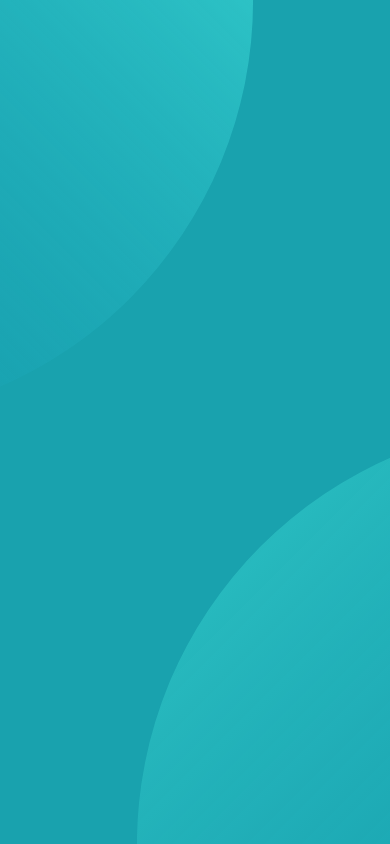
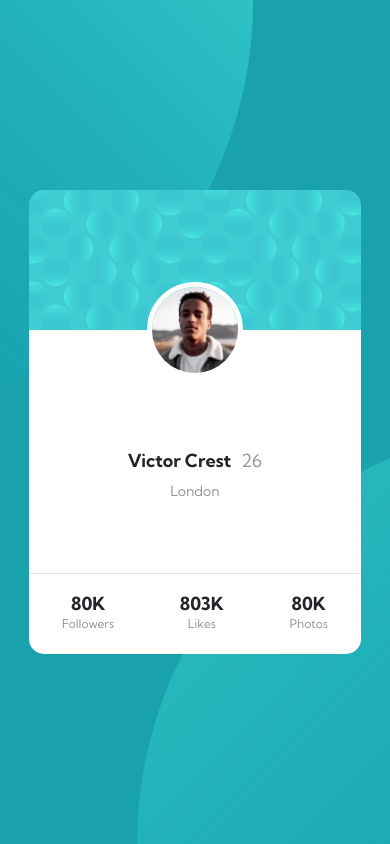
Before and after one commit to dlfigueira-frontendmentor/profile-card-component, an Angular app: page / in a window 390 px wide. Built offline with nearby package versions, Linux system fonts and the light colour scheme.

Commit message:
Finished mobile

```diff
--- a/src/app/app.component.html
+++ b/src/app/app.component.html
@@ -1,2 +1,28 @@
 <div class="background background--top"></div>
 <div class="background background--bottom"></div>
+<div class="main-view">
+  <div class="profile-card profile-card__background">
+    <img class="user-picture" src="../assets/image-victor.jpg" alt="user picture"/>
+    <div class="user-info-container-container">
+      <div class="user-info-container">
+        <div class="name">{{name}}</div>
+        <div class="age">{{age}}</div>
+      </div>
+      <div class="city">{{city}}</div>
+    </div>
+    <div class="social-info-container">
+      <div class="followers-container">
+        <div class="followers">{{followers}}</div>
+        <p class="followers-label">Followers</p>
+      </div>
+      <div class="likes-container">
+        <div class="likes">{{likes}}</div>
+        <p class="likes-label">Likes</p>
+      </div>
+      <div class="photos-container">
+        <div class="photos">{{followers}}</div>
+        <p class="photos-label">Photos</p>
+      </div>
+    </div>
+  </div>
+</div>
--- a/src/app/app.component.scss
+++ b/src/app/app.component.scss
@@ -19,3 +19,124 @@
   background-image: url("../assets/bg-pattern-bottom.svg");
   transform: translate(-65%, -50%);
 }
+
+.main-view {
+  display: flex;
+  align-items: center;
+  justify-content: center;
+  width: 100%;
+  height: 100%;
+}
+
+.profile-card {
+  display: flex;
+  flex-direction: column;
+  align-items: center;
+  justify-content: space-between;
+  background-color: white;
+  height: 55%;
+  width: 85%;
+  border-radius: 15px;
+  font-size: 18px;
+}
+
+.profile-card__background {
+  background-image: url("../assets/bg-pattern-card.svg");
+  background-repeat: no-repeat;
+}
+
+.user-picture {
+  height: 96px;
+  width: 96px;
+  border-radius: 50%;
+  margin-top: 92px;
+  border: 5px solid white;
+}
+
+.user-info-container-container {
+  display: flex;
+  flex-direction: column;
+  align-items: center;
+  justify-content: space-between;
+}
+
+.user-info-container {
+  display: flex;
+  justify-content: center;
+  width: 100%;
+}
+
+.name {
+  font-weight: bold;
+}
+
+.age {
+  padding-left: 10px;
+  color: hsl(0, 0%, 59%);
+}
+
+.city {
+  font-size: 14px;
+  color: hsl(0, 0%, 59%);
+  padding-top: 10px;
+}
+
+.social-info-container {
+  display: flex;
+  justify-content: space-around;
+  align-items: center;
+  width: 100%;
+  border-top: 1px solid hsl(0, 0%, 59%, 0.3);
+  padding: 20px 0;
+}
+
+.followers-container {
+  display: flex;
+  flex-direction: column;
+  align-items: center;
+  height: 100%;
+}
+
+.followers {
+  font-weight: bold;
+}
+
+.followers-label {
+  font-size: 12px;
+  color: hsl(0, 0%, 59%);
+  margin-bottom: 0;
+}
+
+.likes-container {
+  display: flex;
+  flex-direction: column;
+  align-items: center;
+  height: 100%;
+}
+
+.likes {
+  font-weight: bold;
+}
+
+.likes-label {
+  font-size: 12px;
+  color: hsl(0, 0%, 59%);
+  margin-bottom: 0;
+}
+
+.photos-container {
+  display: flex;
+  flex-direction: column;
+  align-items: center;
+  height: 100%;
+}
+
+.photos {
+  font-weight: bold;
+}
+
+.photos-label {
+  font-size: 12px;
+  color: hsl(0, 0%, 59%);
+  margin-bottom: 0;
+}
--- a/src/app/app.component.ts
+++ b/src/app/app.component.ts
@@ -7,4 +7,10 @@ import { Component } from '@angular/core';
 })
 export class AppComponent {
   title = 'profile-card-component';
+  name = 'Victor Crest';
+  age = 26;
+  city = 'London';
+  followers = '80K';
+  likes = '803K';
+  photos = '1.4K';
 }
--- a/src/index.html
+++ b/src/index.html
@@ -6,7 +6,7 @@
   <base href="/">
   <meta name="viewport" content="width=device-width, initial-scale=1">
   <link rel="icon" type="image/x-icon" href="favicon.ico">
-  <link href="https://fonts.googleapis.com/css?family=Roboto:300,400,500&display=swap" rel="stylesheet">
+  <link href="https://fonts.googleapis.com/css?family=Kumbh+Sans:400,700,500&display=swap" rel="stylesheet">
   <link href="https://fonts.googleapis.com/icon?family=Material+Icons" rel="stylesheet">
 </head>
 <body class="mat-typography">
--- a/src/styles.scss
+++ b/src/styles.scss
@@ -3,11 +3,14 @@
 
 * {
   box-sizing: border-box;
+  font-family: 'Kumbh Sans', sans-serif;
 }
 
-html, body { height: 100%; }
-body { margin: 0; font-family: Roboto, "Helvetica Neue", sans-serif; }
+html, body {
+  height: 100%;
+}
 
 body {
+  margin: 0;
   background-color: hsl(185, 75%, 39%);
 }
```
